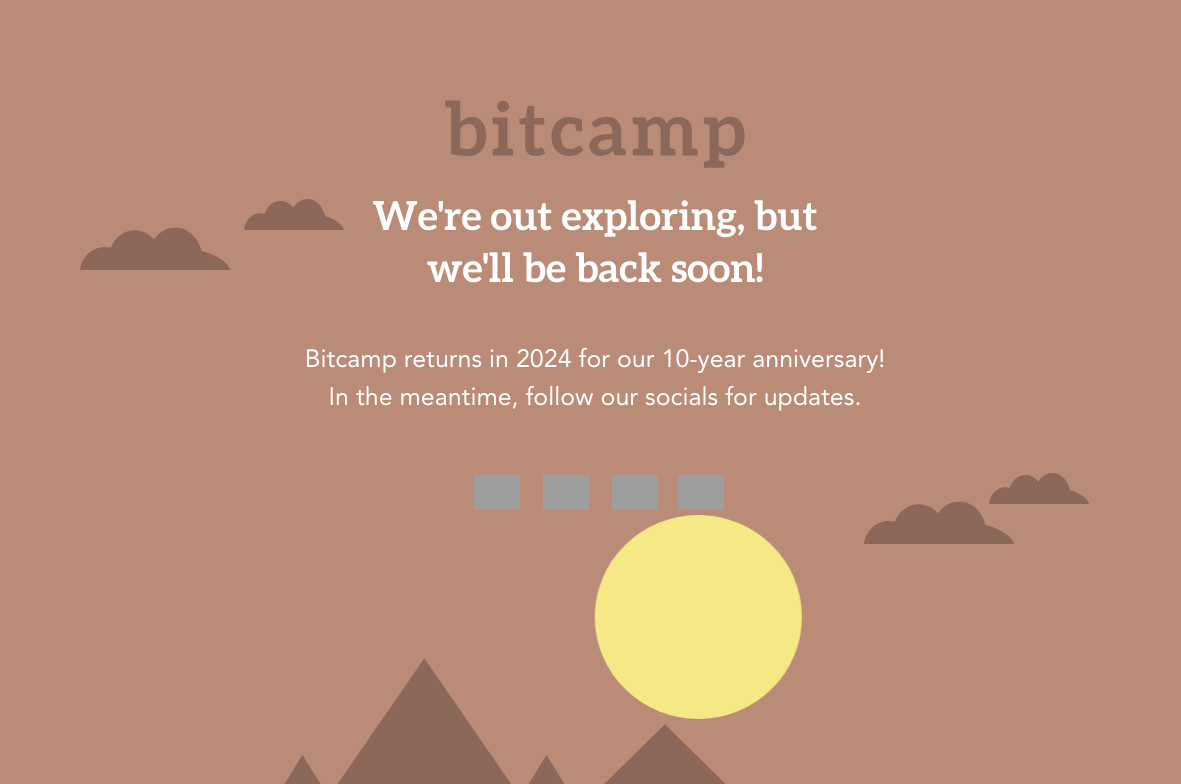
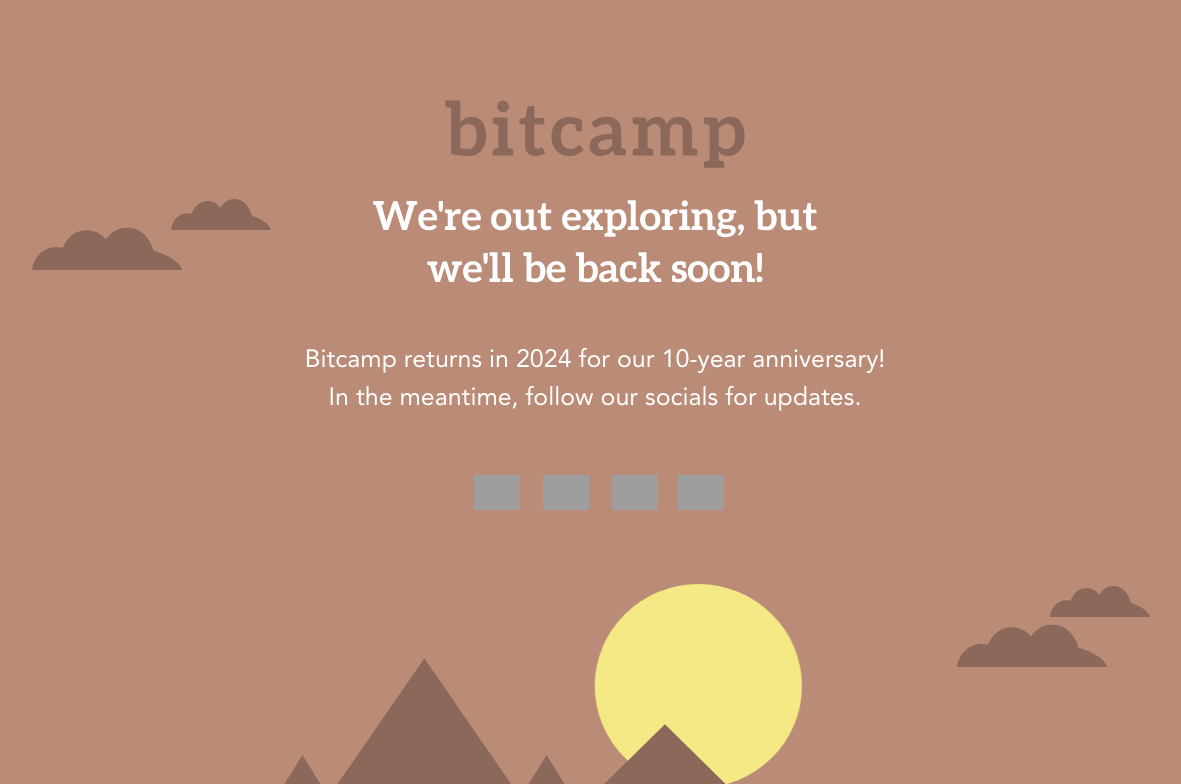
Before and after one commit to bitcamp/bitcamp-official-sleeper-site-2025, a Nuxt app: page / in a window 1536 px wide. Shown: the top 784 px of the page, without its empty margins (173-1354 px from the left). Built offline with nearby package versions, Linux system fonts and the light colour scheme; grey boxes are pictures that could not be loaded; a web font is replaced by a local one.

Commit message:
Misc changes

```diff
--- a/assets/css/global.css
+++ b/assets/css/global.css
@@ -16,10 +16,6 @@ body {
 body {
   overflow-x: hidden;
   position: relative;
-}
-
-pre {
-  font-family: Avenir;
 }
 
 @media (max-width: 575.98px) {
--- a/components/AppHeader.vue
+++ b/components/AppHeader.vue
@@ -56,7 +56,7 @@ export default {
 
 #small-cloud-right {
   position: absolute;
-  top: 50%;
+  top: 62%;
   right: 3%;
   z-index: 2;
   width: 100px;
@@ -65,7 +65,7 @@ export default {
 
 #big-cloud-right {
   position: absolute;
-  top: 53%;
+  top: 66%;
   right: 7%;
   z-index: 2;
   width: 150px;
@@ -143,7 +143,7 @@ export default {
   width: 13.5vw;
   z-index: 1;
   transform: translate(200%, -100%);
-  animation: rise 3s linear forwards;
+  animation: rise 3.5s linear forwards;
 }
 
 @keyframes rise {
@@ -152,7 +152,7 @@ export default {
     /* filter: brightness(0.4); */
   }
   100% {
-    bottom: 1.5vw; /* End position, halfway up the viewport */
+    bottom: -3vw; /* End position, halfway up the viewport */
     /* filter: brightness(1);
      */
     filter: hue-rotate(50deg) brightness(176.7%) saturate(60.7%);
@@ -217,4 +217,22 @@ export default {
     width: 75px;
   }
 }
+
+@media (min-width: 1500px) {
+  #small-cloud-left {
+    animation: left-clouds 32s linear infinite;
+  }
+
+  #big-cloud-left {
+    animation: left-clouds 40s linear infinite;
+  }
+
+  #small-cloud-right {
+    animation: right-clouds 36s linear infinite;
+  }
+
+  #big-cloud-right {
+    animation: right-clouds 30s linear infinite;
+  }
+}
 </style>
--- a/components/EventCard.vue
+++ b/components/EventCard.vue
@@ -16,7 +16,7 @@
   </div>
   <div v-else class="event">
     <div class="event-text-only">
-      <div class="event-theme event-text-spacing"><pre>{{ text }}</pre></div>
+      <div class="event-theme">Explore Our<br>Past Events</div>
     </div>
   </div>
 </template>
@@ -71,10 +71,6 @@ export default {
   justify-content: center;
   align-items: center;
   height: 100%;
-}
-
-.event-text-spacing {
-  text-align: center;
 }
 
 .binoculars {
--- a/components/PastEventsGrid.vue
+++ b/components/PastEventsGrid.vue
@@ -2,8 +2,7 @@
   <div class="section-container">
     <div class="past-grid-container">
       <div class="past-grid">
-        <EventCard id="cowboy-icon" text="Explore Our
-Past Events" />
+        <EventCard id="cowboy-icon" />
         <template v-for="year in years" :key="year">
           <EventCard :year="year" :theme="themes[year]" />
         </template>
```
